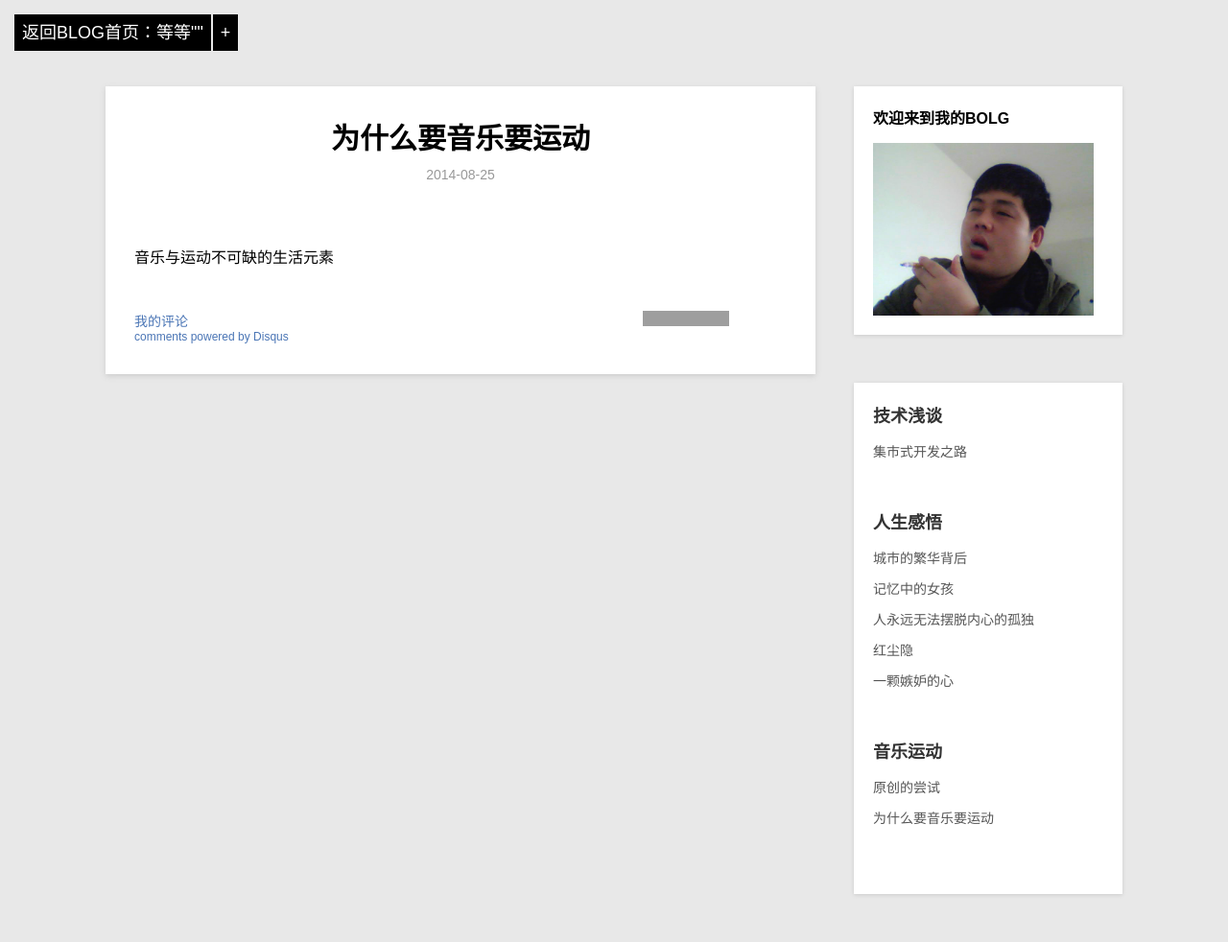
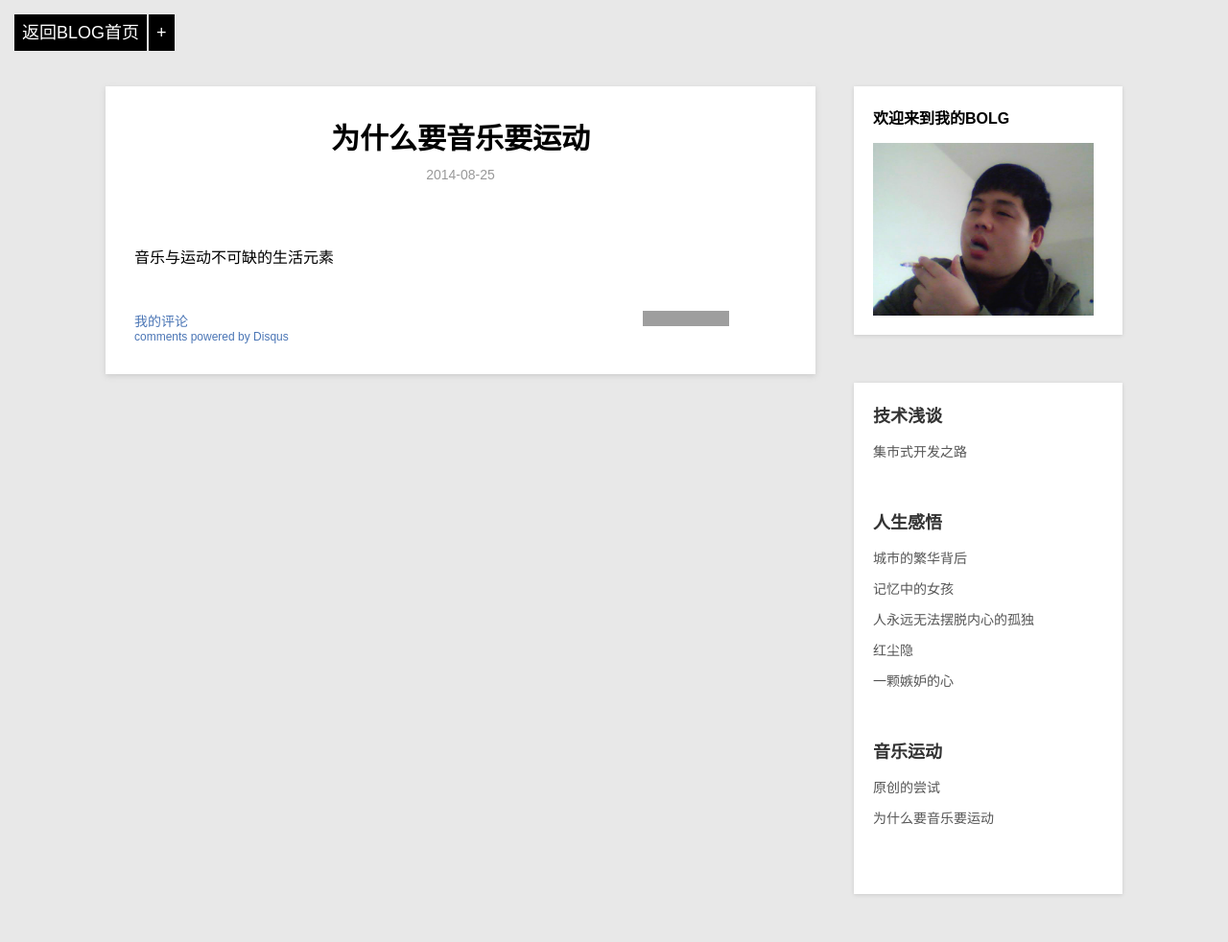
Before and after one commit to jjzxjianwei/myweb, a Jekyll site: the page built from _posts/mbplayer/2014-08-25-jianwei-wenz.html, in a window 1280 px wide. Shown: the whole page at 96% size. Built offline with Jekyll 4.4.1, drawn with Linux system fonts in a browser that asks for light colours; comment, search, counter and statistics services are not loaded; grey boxes are pictures that could not be loaded.

Commit message:
Update posttp.html

```diff
--- a/_layouts/posttp.html
+++ b/_layouts/posttp.html
@@ -26,7 +26,7 @@
 </head>
 <body>
 <div class="home-menu">
-            <a class="home-menu-icon" href="http://jjzxjianwei.github.io/myweb/technology/index.html">返回BLOG首页：等等"{{ site.baseurl }}"</a>
+            <a class="home-menu-icon" href="http://jjzxjianwei.github.io/myweb/technology/index.html">返回BLOG首页</a>
      <a class="home-follow" href="#" title="textlogo">+</a></div>
    </div>
    <div id="content">
```
